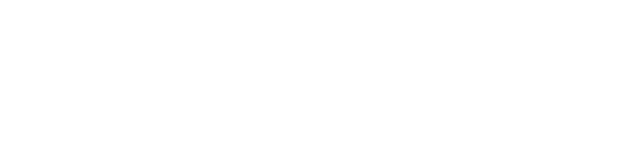
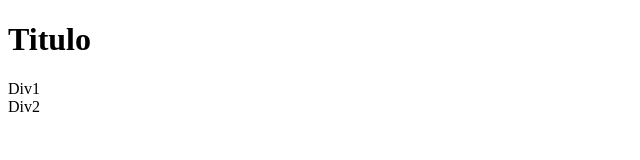
Before and after one commit to framasco/codo_a_codo, a plain HTML site: page index.html in a window 1280 px wide. Shown: the whole page, without its empty margins (0-640 px from the left). Drawn offline with Linux system fonts and the light colour scheme.

Commit message:
Tercera versión - Archivos index.html - style.css

```diff
--- a/index.html
+++ b/index.html
@@ -6,6 +6,8 @@
     <title>Document</title>
 </head>
 <body>
-
+    <h1>Titulo</h1>
+    <div>Div1</div>
+    <div>Div2</div>
 </body>
 </html>
```
